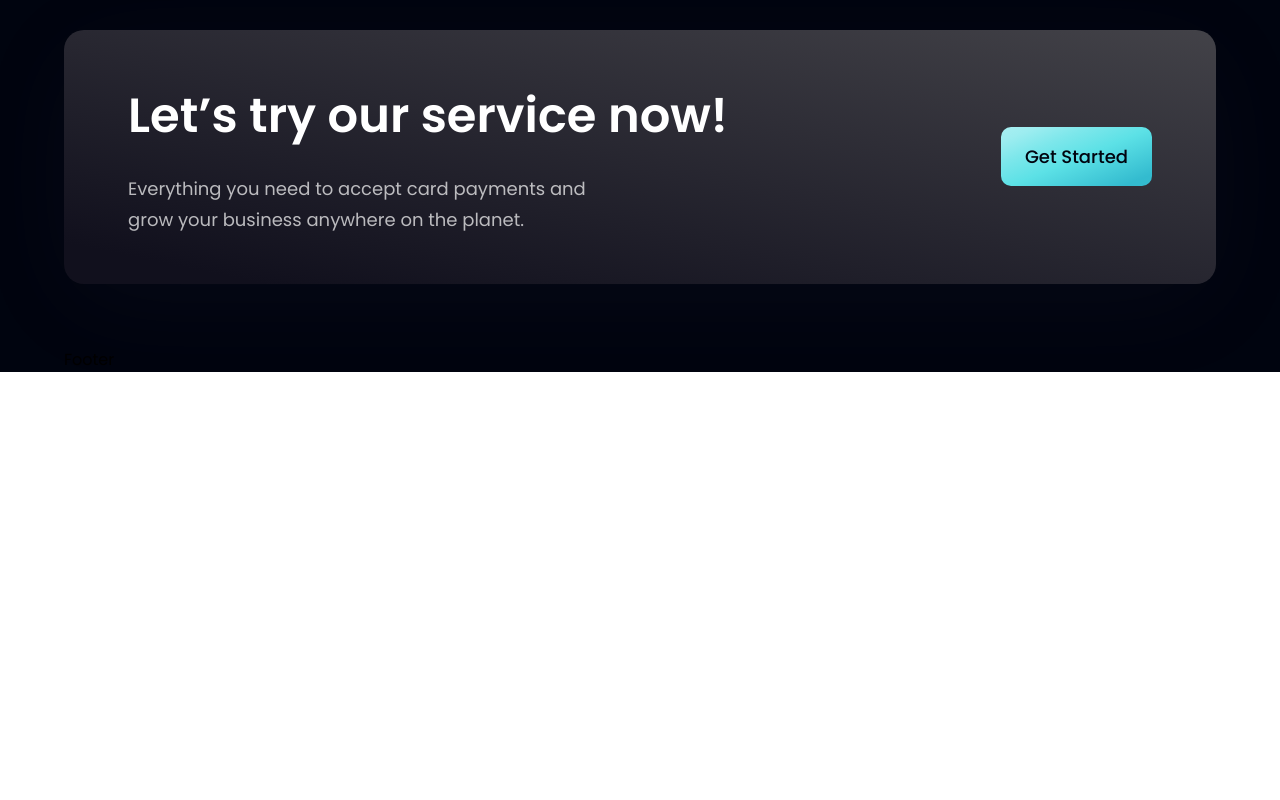
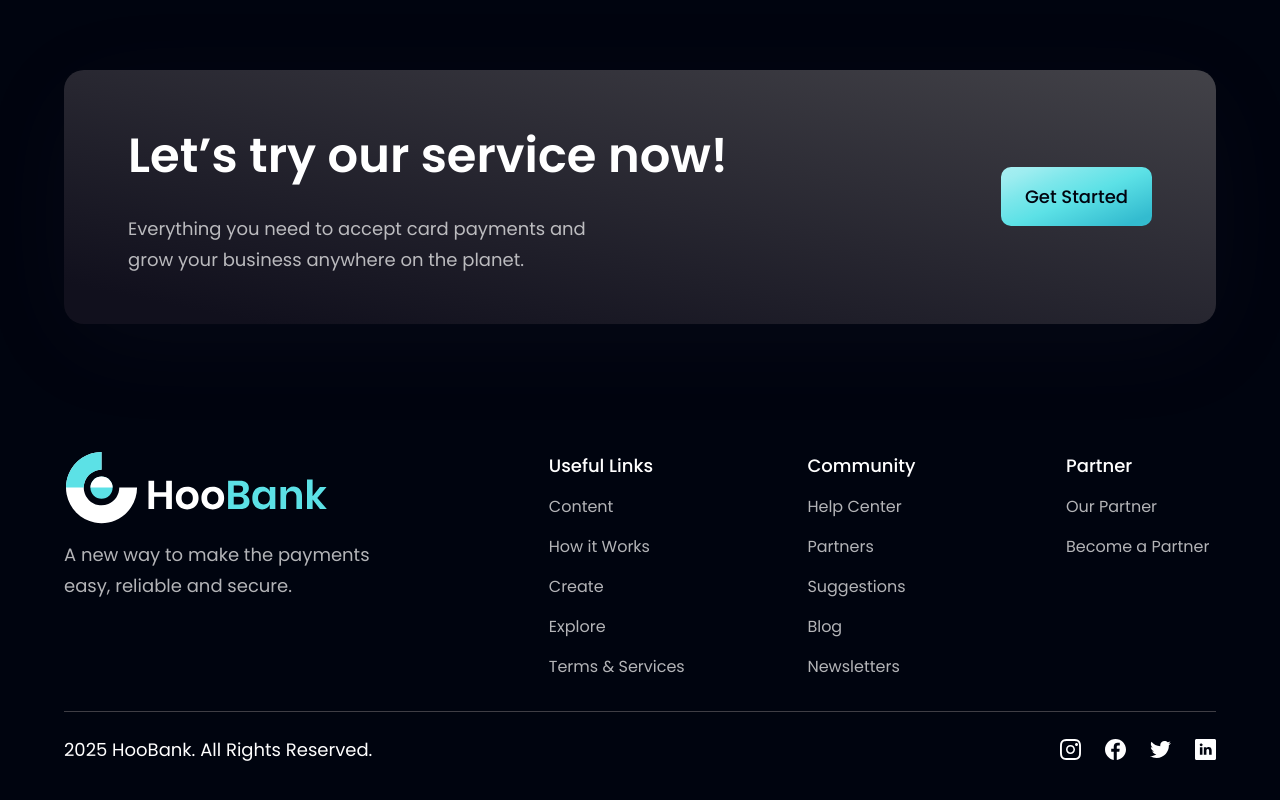
Before and after one commit to Ehtesham-Zahid/modern-bank-app, a React (Vite) app: page / in a window 1280 px wide. Shown: the part 4061-4861 px from the top of the page. Before the commit the page ends 4433 px from the top, so only its background shows below. Built offline with nearby package versions, Linux system fonts and the light colour scheme.

Commit message:
Footer Done

```diff
--- a/src/components/Clients.jsx
+++ b/src/components/Clients.jsx
@@ -1,18 +1,17 @@
 import { clients } from "../constants";
 import styles from "../style";
 
-const Clients = () => {
-  return (
+const Clients = () => (
   <section className={`${styles.flexCenter} my-4`}>
     <div className={`${styles.flexCenter} flex-wrap w-full`}>
       {clients.map((client) => (
         <div
           key={client.id}
-            className={`flex-1 ${styles.flexCenter} sm:min-w-[192px] min-w-[120px] `}
+          className={`flex-1 ${styles.flexCenter} sm:min-w-[192px] min-w-[120px] m-5`}
         >
           <img
             src={client.logo}
-              alt="client"
+            alt="client_logo"
             className="sm:w-[192px] w-[100px] object-contain"
           />
         </div>
@@ -20,6 +19,5 @@
     </div>
   </section>
 );
-};
 
 export default Clients;
--- a/src/components/Footer.jsx
+++ b/src/components/Footer.jsx
@@ -1,7 +1,63 @@
-import React from "react";
+import styles from "../style";
+import { logo } from "../assets";
+import { footerLinks, socialMedia } from "../constants";
 
-const Footer = () => {
-  return <div>Footer</div>;
-};
+const Footer = () => (
+  <section className={`${styles.flexCenter} ${styles.paddingY} flex-col`}>
+    <div className={`${styles.flexStart} md:flex-row flex-col mb-8 w-full`}>
+      <div className="flex-1 flex flex-col justify-start mr-10">
+        <img
+          src={logo}
+          alt="hoobank"
+          className="w-[266px] h-[72px] object-contain"
+        />
+        <p className={`${styles.paragraph} mt-4 max-w-[310px] `}>
+          A new way to make the payments easy, reliable and secure.
+        </p>
+      </div>
+      <div className="flex-[1.5] w-full flex flex-row justify-between flex-wrap md:mt-0 mt-10">
+        {footerLinks.map((footerLink) => (
+          <div
+            key={footerLink.key}
+            className="flex flex-col ss:my-0 my-4 min-w-[150px]"
+          >
+            <h4 className="font-poppins font-medium text-[18px] leading-[27px] text-white">
+              {footerLink.title}
+            </h4>
+            <ul className="list-none mt-4">
+              {footerLink.links.map((link, index) => (
+                <li
+                  key={link.name}
+                  className={`font-poppins font-normal text-[16px] leading-[24px] text-dim-white hover:text-secondary cursor-pointer ${
+                    index !== footerLink.links.length - 1 ? "mb-4" : "mb-0"
+                  }`}
+                >
+                  {link.name}
+                </li>
+              ))}
+            </ul>
+          </div>
+        ))}
+      </div>
+    </div>
+    <div className="w-full flex justify-between items-center md:flex-row flex-col pt-6 border-t-[1px] border-t-[#3F3E45]">
+      <p className="font-poppins font-normal text-center text-[18px] leading-[27px] text-white">
+        2025 HooBank. All Rights Reserved.
+      </p>
+      <div className="flex flex-row md:mt-0 mt-6">
+        {socialMedia.map((social, index) => (
+          <img
+            key={social.id}
+            src={social.icon}
+            alt={social.id}
+            className={`w-[21px] h-[21px] object-contain cursor-pointer ${
+              index !== socialMedia.length - 1 ? "mr-6" : "mr-0"
+            }`}
+          />
+        ))}
+      </div>
+    </div>
+  </section>
+);
 
 export default Footer;
```
Lines whose indentation alone changed are shown as unchanged.
